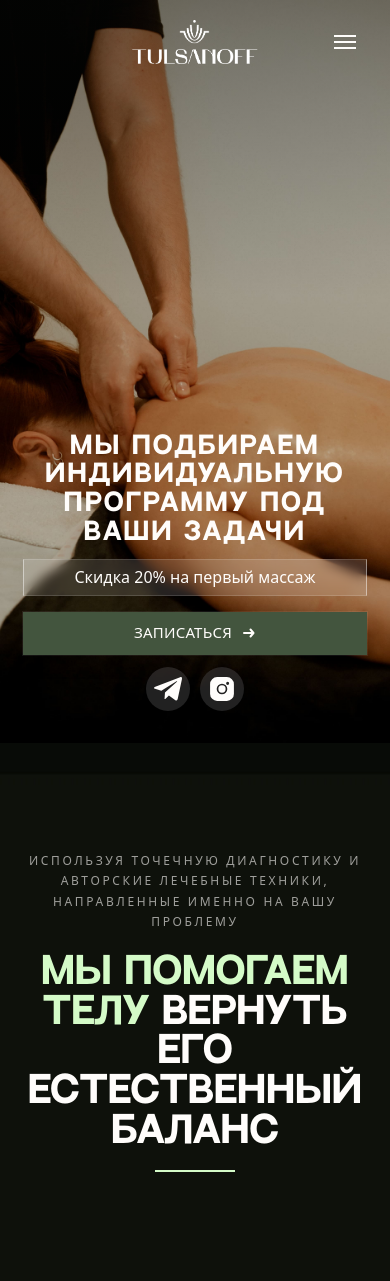
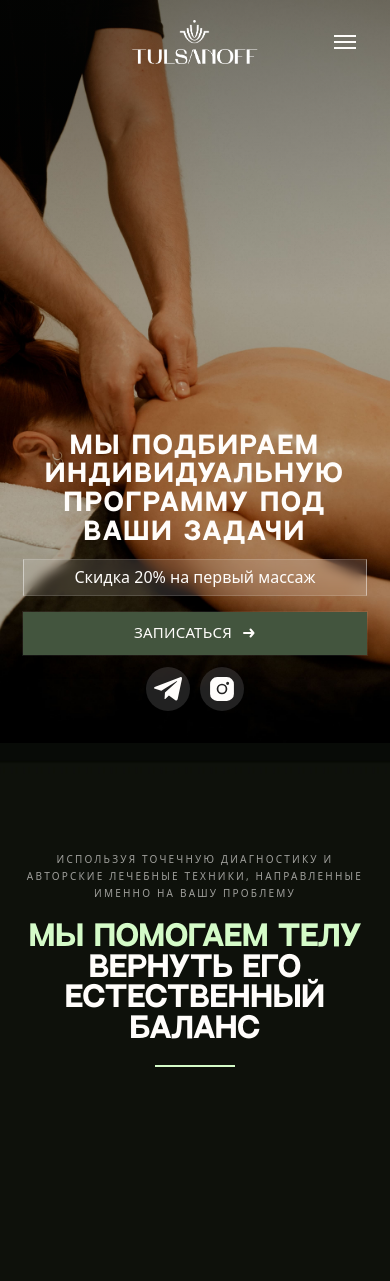
Before and after one commit to LesyaKulikov/tulsanoff, a React (Vite) app: page / in a window 390 px wide. Shown: the top 1281 px of the page. Built offline with nearby package versions, Linux system fonts and the light colour scheme; a web font is replaced by a local one.

Commit message:
style: smaller promise mark/title on mobile

```diff
--- a/src/components/Promise/Promise.module.css
+++ b/src/components/Promise/Promise.module.css
@@ -52,12 +52,12 @@
   }
 
   .mark {
-    font-size: 12px;
+    font-size: 10px;
     max-width: 100%;
   }
 
   .title {
-    font-size: 36px;
+    font-size: 28px;
     max-width: 100%;
     line-height: 1.1;
   }
```
